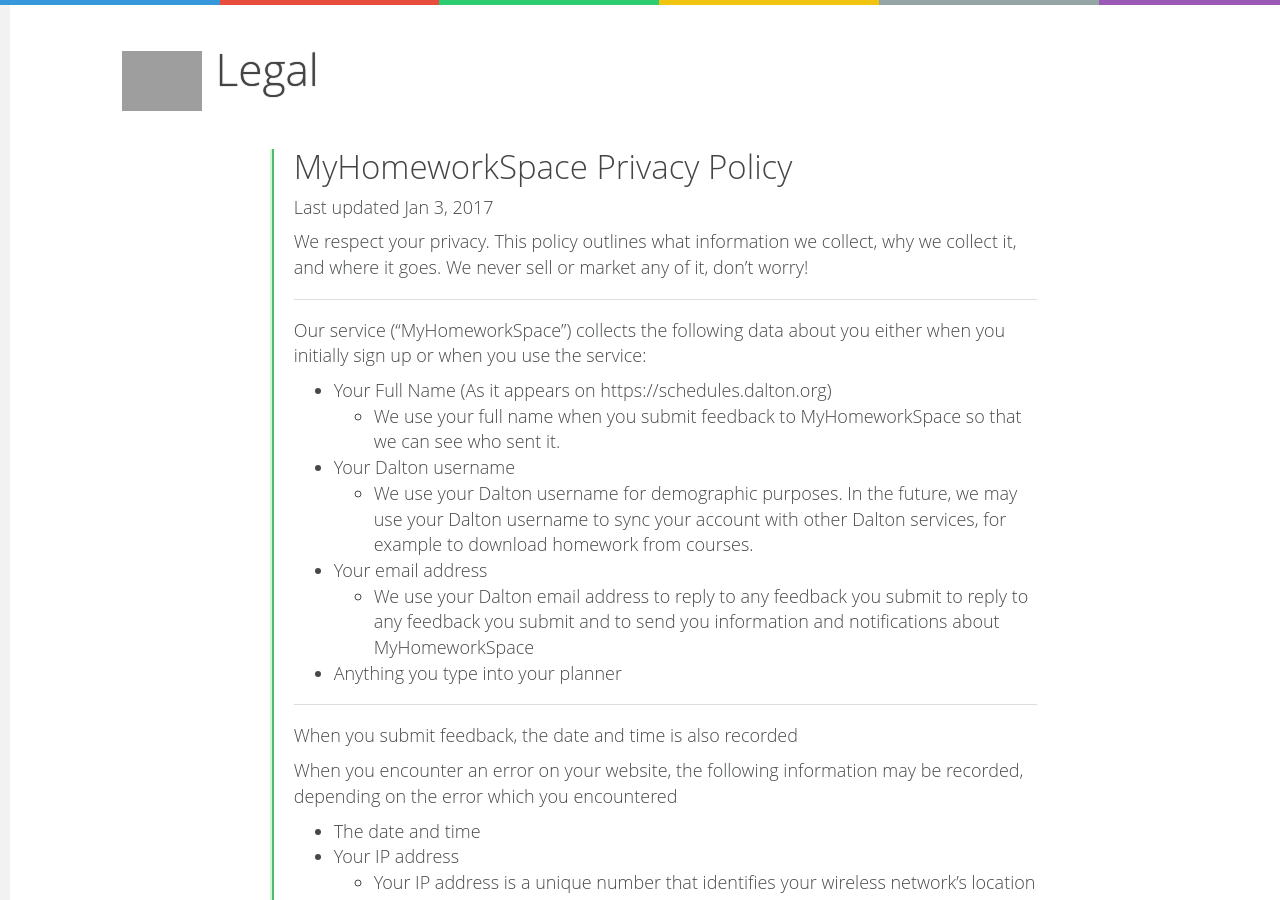
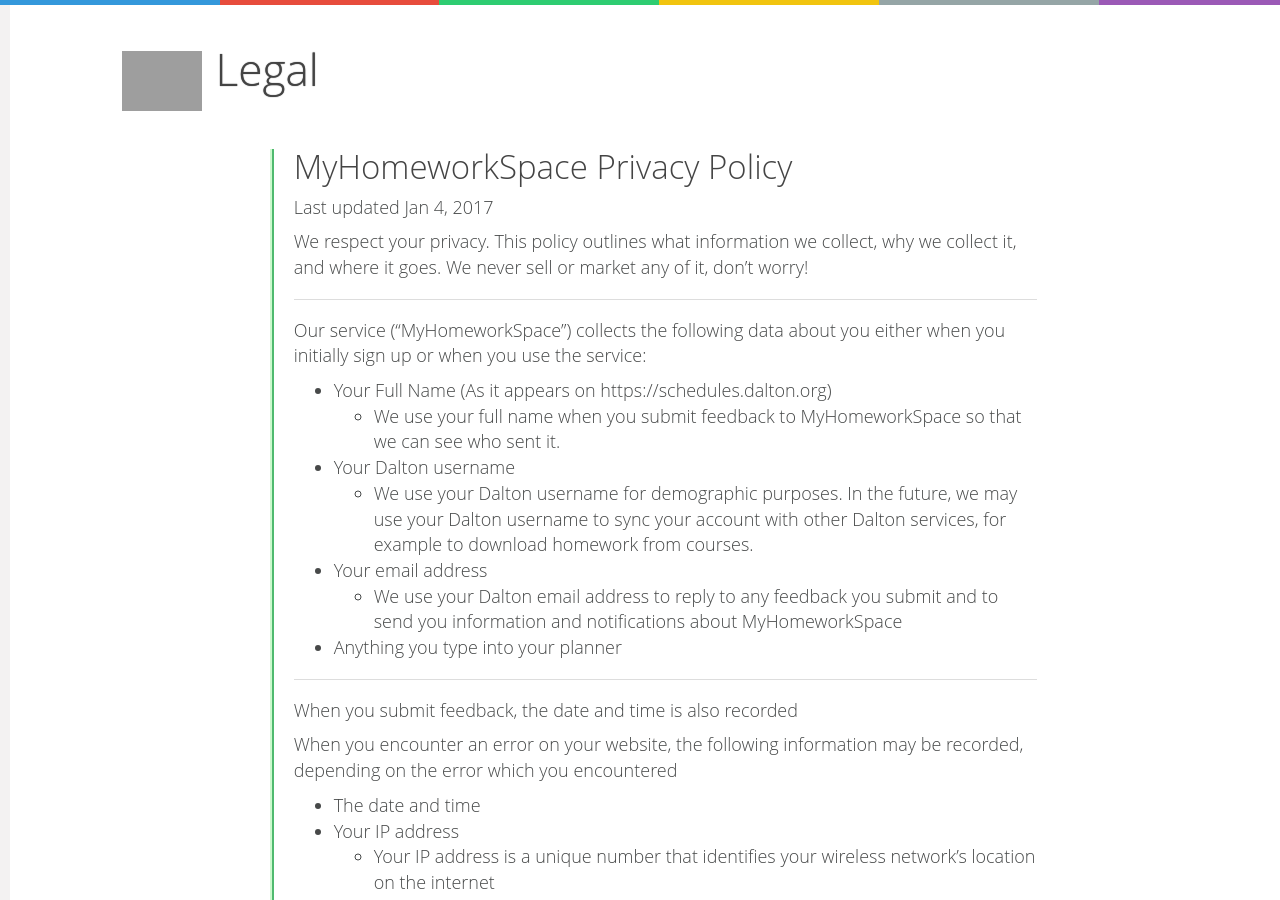
Before and after one commit to MyHomeworkSpace/PrivacyPolicy, a Jekyll site: the page built from _posts/2017-01-04-privacy.md, in a window 1280 px wide and 900 px high. Built offline with Jekyll 4.4.1, drawn with Linux system fonts in a browser that asks for light colours; grey boxes are pictures that could not be loaded.

Commit message:
fix things

```diff
--- a/_posts/2017-01-03-privacy.md
+++ b/_posts/2017-01-04-privacy.md
@@ -15,7 +15,7 @@
 * Your Dalton username
    * We use your Dalton username for demographic purposes. In the future, we may use your Dalton username to sync your account with other Dalton services, for example to download homework from courses.
 * Your email address
-   * We use your Dalton email address to reply to any feedback you submit to reply to any feedback you submit and to send you information and notifications about MyHomeworkSpace
+   * We use your Dalton email address to reply to any feedback you submit and to send you information and notifications about MyHomeworkSpace
 * Anything you type into your planner
 
 ---
```
Also changed, not shown: _posts/2017-01-04-daltontabprivacy.md (renamed from _posts/2017-01-03-daltontabprivacy.md), _posts/2017-01-04-terms.md (renamed from _posts/2017-01-03-terms.md).
